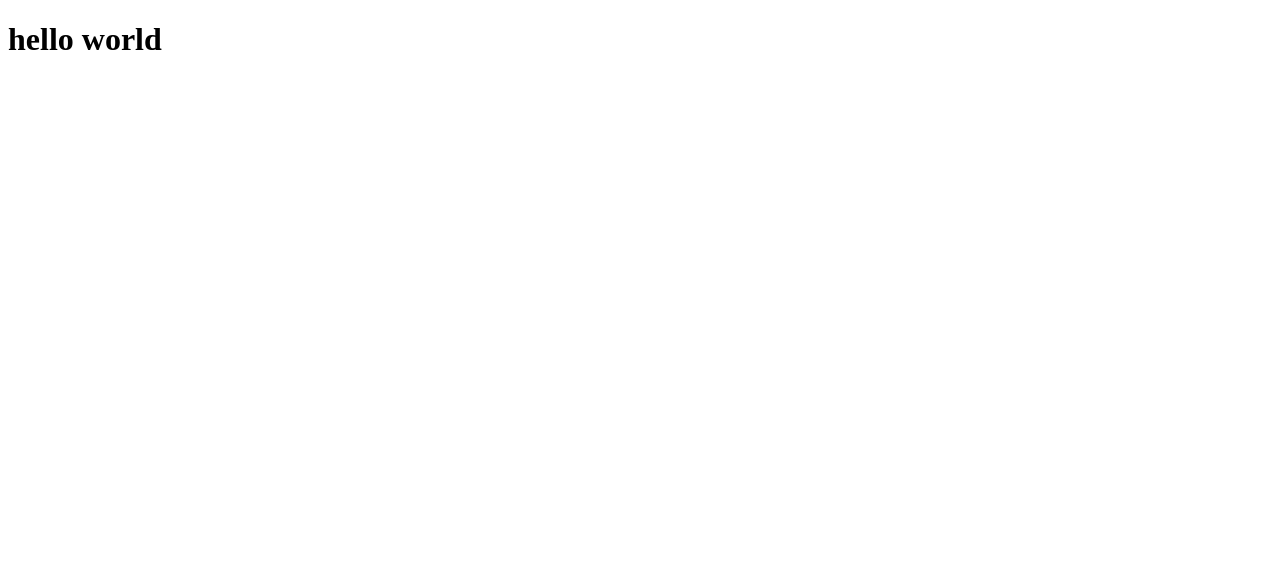
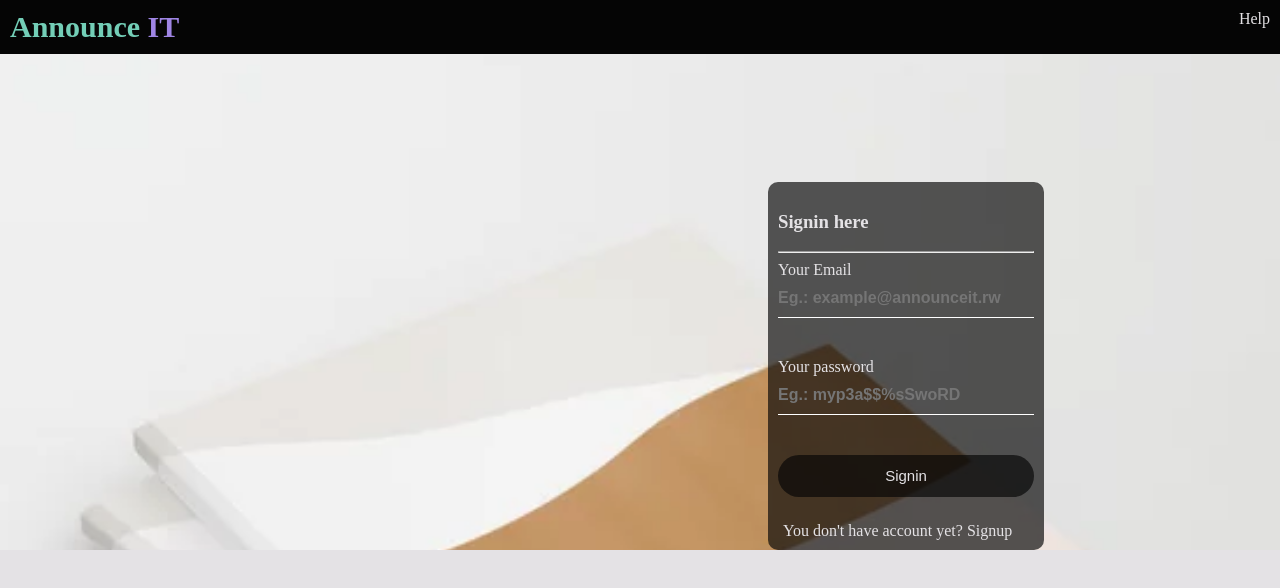
Before and after one commit to descholar-ceo/AnnounceIT, a plain HTML site: page UI/html/signin.html in a window 1280 px wide. Drawn offline with Linux system fonts and the light colour scheme.

Commit message:
feat(signin and signup):User Signin
-When a user clicks on Enter button form fomepage, he/she get redirected to the signin page
-If a user doesn't have an account yet, hse/she can click on the signup link, so that he/she will be redirected to the signup page

[Delivers#170726095]

```diff
--- a/UI/css/announceit-styles.css
+++ b/UI/css/announceit-styles.css
@@ -2,7 +2,7 @@
 :root{
 --white-color: rgb(228, 226, 229);
 --dark-color: rgb(5, 5, 5);
---dark-color-transparent: rgba(5, 5, 5, 0.479);
+--dark-color-transparent: rgba(5, 5, 5, 0.664);
 }
 
 body{
@@ -21,7 +21,9 @@ body{
 
 .container{
     display: flex;
+    flex-direction: row;
 }
+
 a{
     text-decoration: none;
     color: var(--white-color);
@@ -41,6 +43,44 @@ a{
     font-weight: bolder;
 }
 
+.forms-container{
+    background: var(--dark-color-transparent);
+    padding: 40%;
+    width: 50%;
+    margin: auto;
+    margin-top: 10%;
+    height: 30%;
+    margin-left: 60%;
+    border-radius: 10px;
+}
+input{
+    width: 100%;
+    border: none;
+    border-bottom: 1px solid #fff;
+    background: transparent;
+    font-size: 16px;
+    font-weight: bolder;
+    padding: 10px 0;
+    outline: none;
+    color: #fff;
+    margin-bottom: 40px;
+}
+button{
+    border: none;
+    color: var(--white-color);
+    line-height: 40px;
+    margin-bottom: 25px;
+    outline: none;
+}
+
+.hand-cursor{
+cursor: pointer;
+}
+
+.entrance-pages{
+    background: url('../img/signin-signup-bg.webp');
+    background-size: cover;
+}
 /* backgrounds */
 .bg-dark{
     background-color: var(--dark-color);
@@ -98,6 +138,9 @@ a{
 .text-30{
     font-size: 30px;
 }
+.text-15{
+    font-size: 15px;
+}
 
 /*navbar*/
 .nav{
@@ -114,7 +157,9 @@ a{
 .text-center{
     text-align: center;
 }
-
+.position-right{
+    margin-left: auto;
+}
 /* borders */
 .white-bordered-1{
     border: 1px solid var(--white-color);
--- a/UI/html/signin.html
+++ b/UI/html/signin.html
@@ -4,11 +4,69 @@
     <meta charset="UTF-8">
     <meta name="viewport" content="width=device-width, initial-scale=1.0">
     <meta http-equiv="X-UA-Compatible" content="ie=edge">
-    <title>Signin page</title>
+    <link rel="stylesheet" href="../css/announceit-styles.css">
+    <title>Signin</title>
 </head>
 <body>
-    <div>
-        <h1>hello world</h1>
+    <div class="entrance-pages">
+        <nav class="container bg-dark padding-10">
+            <div class="brand text-30">
+            <a href="/">
+                <span class="announce-brand">Announce</span>
+                <span class="it-brand">IT</span>
+            </a>
+            </div>
+            <div class="position-right">
+                <a href="#">
+                    Help
+                </a>
+            </div>
+        </nav>
+            <div class="bg-dark-transparent width-20 padding-10 forms-container">
+            <form class="">
+            <div>
+              <h3 className="text-center text-success">Signin here</h3>
+              <hr />
+
+              <div>
+                <label for="signin-email">
+                  <span class="hand-cursor">Your Email</span>
+                  <input
+                    type="text"
+                    id="signin-email"
+                    placeholder="Eg.: example@announceit.rw"
+                  />
+                </label>
+              </div>
+              <div>
+                <label class="for="signin-password">
+                  <span className="col-md-4 hand-cursor">Your password</span>
+                  <input
+                    type="password"
+                    id="signin-password"
+                    placeholder="Eg.: myp3a$$%sSwoRD"
+                  />
+                </label>
+              </div>
+              <div>
+
+                  <a href="user-profile.html">
+                    <button
+                  type="button"
+                  class="hand-cursor rounded-corner-30 width-100 bg-dark-transparent text-center text-15"
+                >Signin</button>
+                  </a>
+
+              </div>
+              <div>
+                <span class="margin-left-5">
+                    You don't have account yet?
+                    <a href="signup.html">Signup</a>
+                </span>
+              </div>
+            </div>
+            </form>
+        </div>
     </div>
 </body>
 </html>
```
Also changed, not shown: UI/html/user-profile.html (added, +12 -0 lines), UI/img/signin-signup-bg.webp (added).
